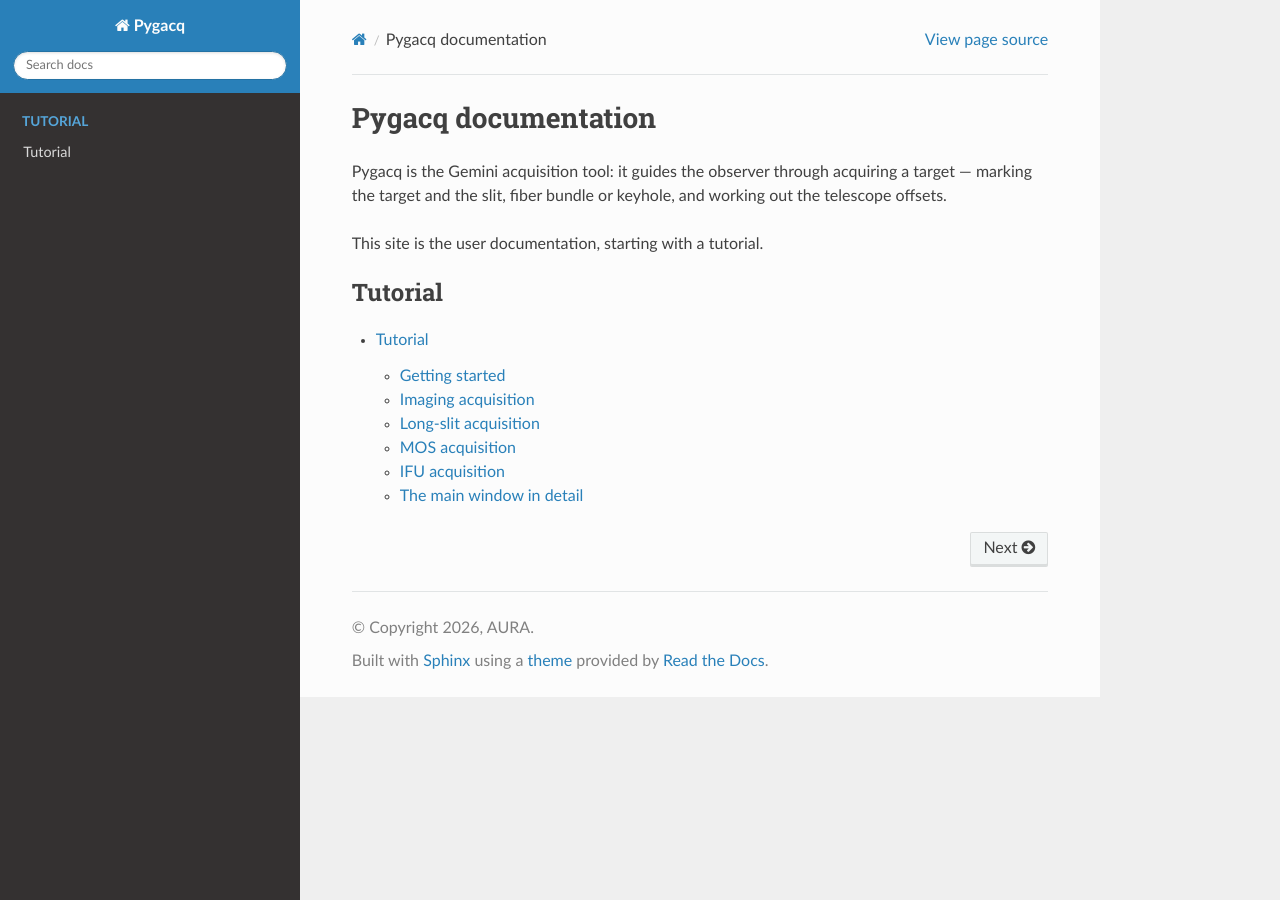
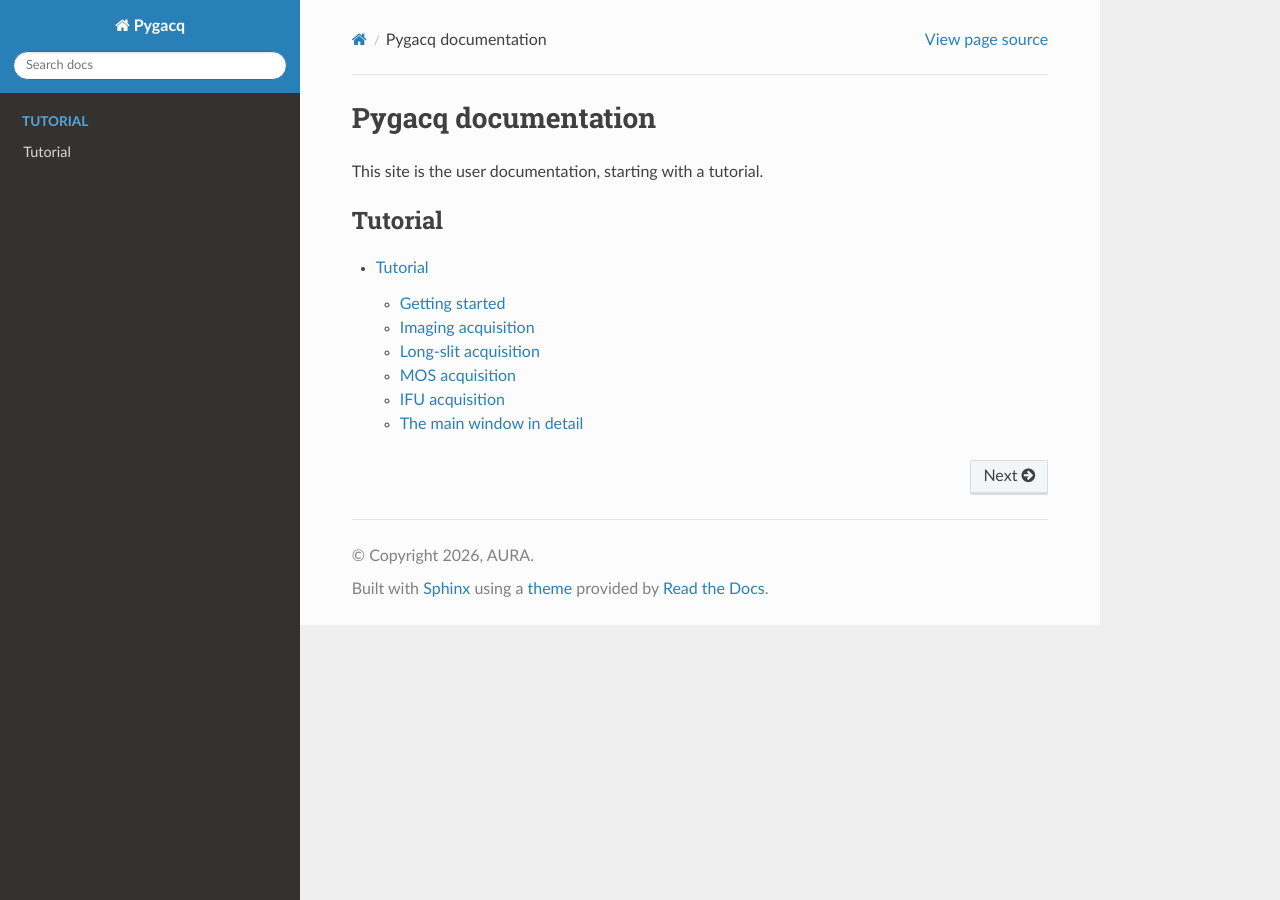
Before and after one commit to olesjas/pygacq-docs, a Sphinx documentation site: the page built from docs/index.md, in a window 1280 px wide. Built offline with Sphinx 7.4.7 and the Read the Docs theme 3.1.0, drawn with Linux system fonts in a browser that asks for light colours.

Commit message:
Remove the introduction from the front page

```diff
--- a/docs/index.md
+++ b/docs/index.md
@@ -1,8 +1,4 @@
 # Pygacq documentation
-
-Pygacq is the Gemini acquisition tool: it guides the observer through
-acquiring a target — marking the target and the slit, fiber bundle or
-keyhole, and working out the telescope offsets.
 
 This site is the user documentation, starting with a tutorial.
 
```
